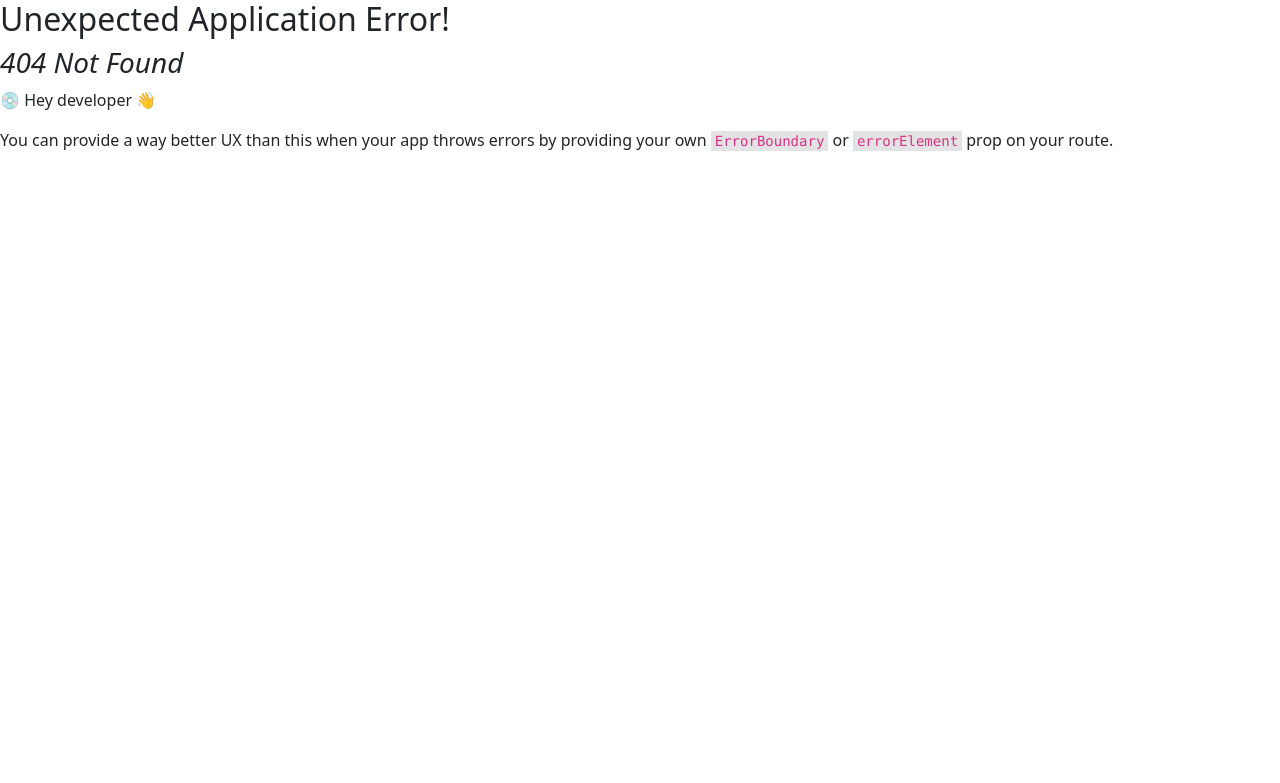
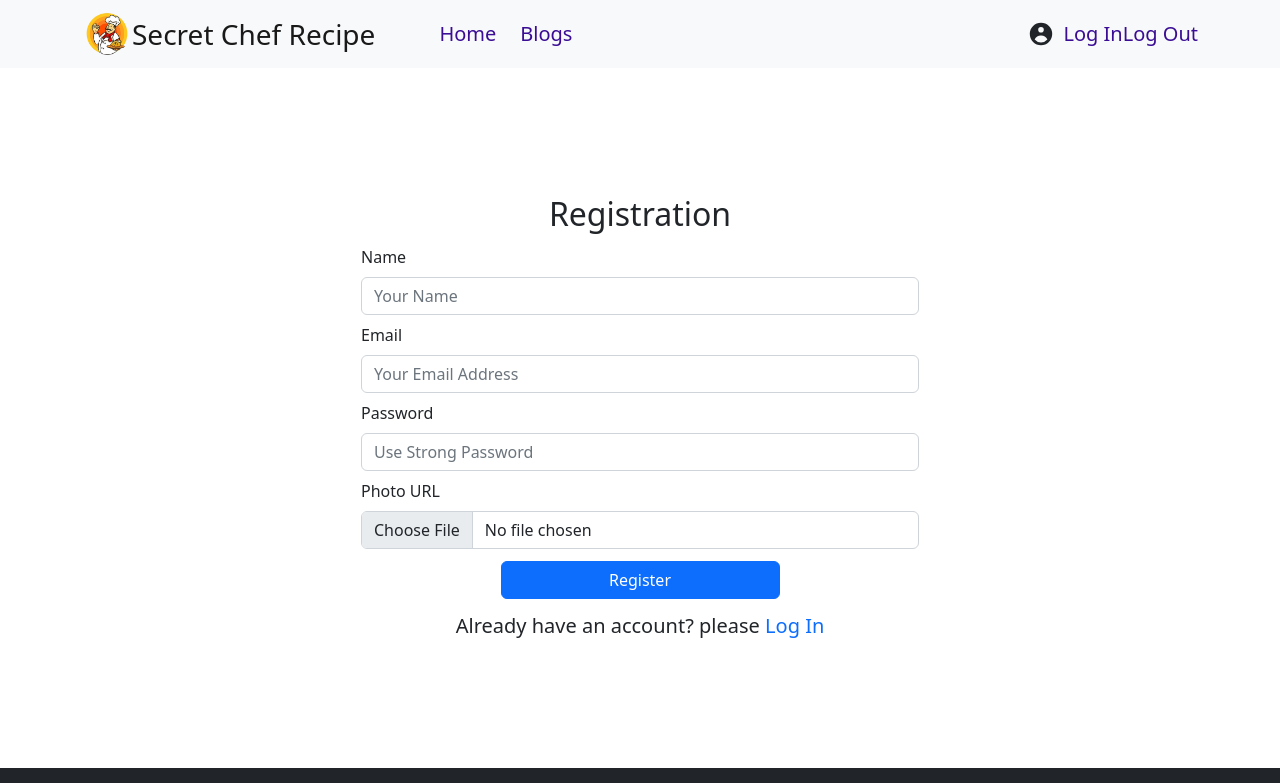
Before and after one commit to YusufHasan94/secret-chef-recipe-client, a React (Vite) app: page /registration in a window 1280 px wide. Before the commit this address had no page. Shown: the top 783 px of the page. Built offline with nearby package versions, Linux system fonts and the light colour scheme.

Commit message:
adding login and registrarion page

```diff
--- a/index.html
+++ b/index.html
@@ -4,7 +4,7 @@
     <meta charset="UTF-8" />
     <link rel="icon" type="image/svg+xml" href="./src/assets/chef_fav-icon.png"/>
     <meta name="viewport" content="width=device-width, initial-scale=1.0" />
-    <title>Secret-chef-recipe</title>
+    <title>Secret Chef Recipe</title>
   </head>
   <body>
     <div id="root"></div>
--- /dev/null
+++ b/src/Components/Main/Login/Login.jsx
@@ -0,0 +1,37 @@
+import React from 'react';
+import { Button, Container, Form, FormText } from 'react-bootstrap';
+import { FaGoogle, FaGithub } from "react-icons/fa";
+import { Link } from 'react-router-dom';
+const Login = () => {
+    return (
+        <div>
+            <Container className='d-flex flex-column align-items-center justify-content-center' style={{height: "700px"}}>
+                <h1 className='text-center fs-2'>Log In</h1>
+                <Form className='d-flex flex-column align-items-center w-100'>
+                    <Form.Group className="my-1 w-50" controlId="exampleForm.ControlInput1">
+                        <Form.Label>Email address</Form.Label>
+                        <Form.Control type="email" placeholder="name@example.com" />
+                    </Form.Group>
+                    <Form.Group className="my-1 w-50" controlId="exampleForm.ControlInput1">
+                        <Form.Label>Password</Form.Label>
+                        <Form.Control type="password"/>
+                    </Form.Group>
+                    <Button className='w-25 my-2'>
+                        Log In
+                    </Button>
+                    <Form.Text className=' fs-5 text-primary'>
+                        <FaGoogle/> Login with Google
+                    </Form.Text>
+                    <Form.Text className='fs-5 text-dark'>
+                        <FaGithub/> Login with Github
+                    </Form.Text>
+                    <Form.Text className='fs-5 text-dark'>
+                        Don't have account? <Link to="/registration" className='text-decoration-none'>Register</Link>
+                    </Form.Text>
+                </Form>
+            </Container>
+        </div>
+    );
+};
+
+export default Login;
--- /dev/null
+++ b/src/Components/Main/Registration/Registration.jsx
@@ -0,0 +1,40 @@
+import React from 'react';
+import { Button, Container, Form } from 'react-bootstrap';
+import { FaGithub, FaGoogle } from 'react-icons/fa';
+import { Link } from 'react-router-dom';
+
+const Registration = () => {
+    return (
+        <div>
+            <Container className='d-flex flex-column align-items-center justify-content-center' style={{height: "700px"}}>
+                <h1 className='text-center fs-2'>Registration</h1>
+                <Form className='d-flex flex-column align-items-center w-100'>
+                    <Form.Group className="my-1 w-50" controlId="exampleForm.ControlInput1">
+                        <Form.Label>Name</Form.Label>
+                        <Form.Control type="text" placeholder='Your Name'/>
+                    </Form.Group>
+                    <Form.Group className="my-1 w-50" controlId="exampleForm.ControlInput1">
+                        <Form.Label>Email</Form.Label>
+                        <Form.Control type="Email" placeholder='Your Email Address'/>
+                    </Form.Group>
+                    <Form.Group className="my-1 w-50" controlId="exampleForm.ControlInput1">
+                        <Form.Label>Password</Form.Label>
+                        <Form.Control type="password" placeholder='Use Strong Password'/>
+                    </Form.Group>
+                    <Form.Group className="my-1 w-50" controlId="exampleForm.ControlInput1">
+                        <Form.Label>Photo URL</Form.Label>
+                        <Form.Control type='file' placeholder='Your Name'/>
+                    </Form.Group>
+                    <Button className='w-25 my-2'>
+                        Register
+                    </Button>
+                    <Form.Text className='fs-5 text-dark'>
+                       Already have an account? please <Link to="/login" className='text-decoration-none'>Log In</Link>
+                    </Form.Text>
+                </Form>
+            </Container>
+        </div>
+    );
+};
+
+export default Registration;
--- a/src/Components/Shared/Header/Header.jsx
+++ b/src/Components/Shared/Header/Header.jsx
@@ -3,6 +3,8 @@ import NavLink from '../NavBar/NavLink/NavLink';
 import { HiUserCircle } from "react-icons/hi";
 import chef from "../../../assets/chef.png";
 import { Container, Image, Nav, Navbar } from 'react-bootstrap';
+import ActiveLink from '../NavBar/ActiveLink/ActiveLink';
+import { Link } from 'react-router-dom';
 
 const Header = () => {
     const routes = [
@@ -17,15 +19,16 @@ const Header = () => {
         <Navbar bg="light" expand="lg">
             <Container>
                 <Image src={chef} roundedCircle style={{width: "50px"}} />
-                <Navbar.Brand>Secret-chef-recipe</Navbar.Brand>
+                <Navbar.Brand className='fs-3'>Secret Chef Recipe</Navbar.Brand>
                 <Navbar.Toggle aria-controls="navbarScroll" />
                 <Navbar.Collapse id="navbarScroll">
-                <Nav className='flex-grow-1 ms-md-5 gap-md-4'>
+                <Nav className='flex-grow-1 ms-md-5 gap-md-4 fs-5'>
                     {routes.map(route=> <NavLink key={route.id} route={route}></NavLink>)}
                 </Nav>
-                <Nav>
-                    <Nav.Link href="">Login</Nav.Link>
-                    <Nav.Link href="">LogOut</Nav.Link>
+                <Nav className='d-flex align-items-center fs-5'>
+                    <HiUserCircle className='fs-3 mx-md-2'/>
+                    <ActiveLink to="/login">Log In</ActiveLink>
+                    <ActiveLink to="/">Log Out</ActiveLink>
                 </Nav>
                 </Navbar.Collapse>
             </Container>
--- a/src/Components/Shared/NavBar/NavLink/NavLink.jsx
+++ b/src/Components/Shared/NavBar/NavLink/NavLink.jsx
@@ -2,10 +2,9 @@ import React from 'react';
 import ActiveLink from '../ActiveLink/ActiveLink';
 
 const NavLink = ({route}) => {
-    const {path, name} = route;
     return (
         <div>
-            <p className='fs-5 m-0'><ActiveLink to={path}>{name}</ActiveLink></p>
+            <ActiveLink to={route.path}>{route.name}</ActiveLink>
         </div>
     );
 };
```
Also changed, not shown: src/main.jsx (+10 -0 lines), .eslintrc.cjs (deleted).
